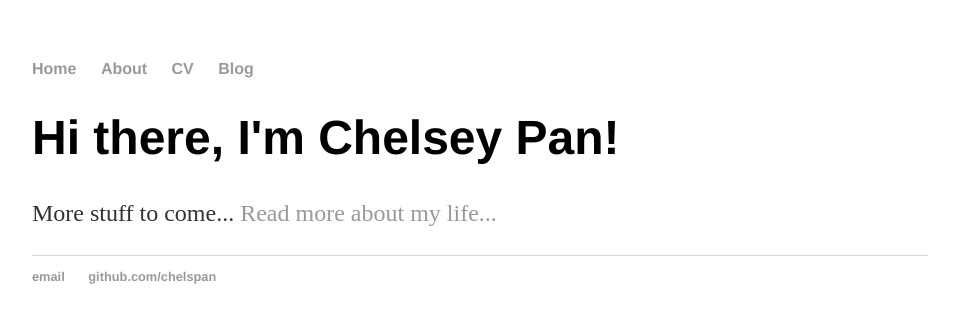
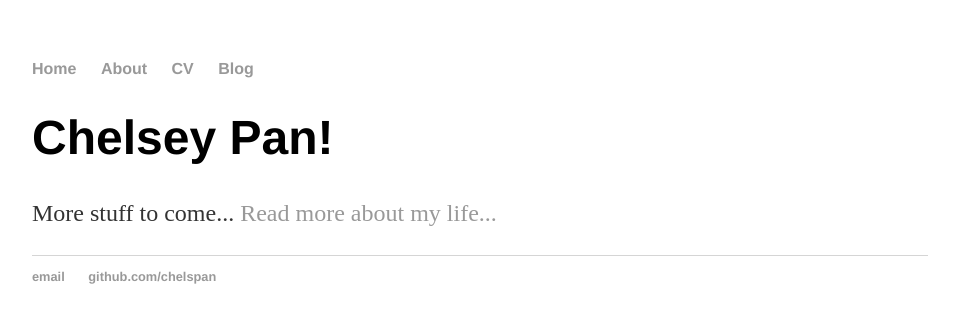
Before and after one commit to chelspan/chelspan.github.io, a Jekyll site: the page built from index.html, in a window 1280 px wide. Shown: the top 323 px of the page, without its empty margins (160-1119 px from the left). Built offline with Jekyll 4.4.1, drawn with Linux system fonts in a browser that asks for light colours.

Commit message:
Update index.html

```diff
--- a/index.html
+++ b/index.html
@@ -3,6 +3,6 @@ layout: default
 title: Chelsey Pan
 ---
 <div class="blurb">
-	<h1>Hi there, I'm Chelsey Pan!</h1>
+	<h1>Chelsey Pan!</h1>
 	<p>More stuff to come... <a href="/about">Read more about my life...</a></p>
 </div><!-- /.blurb -->
```
